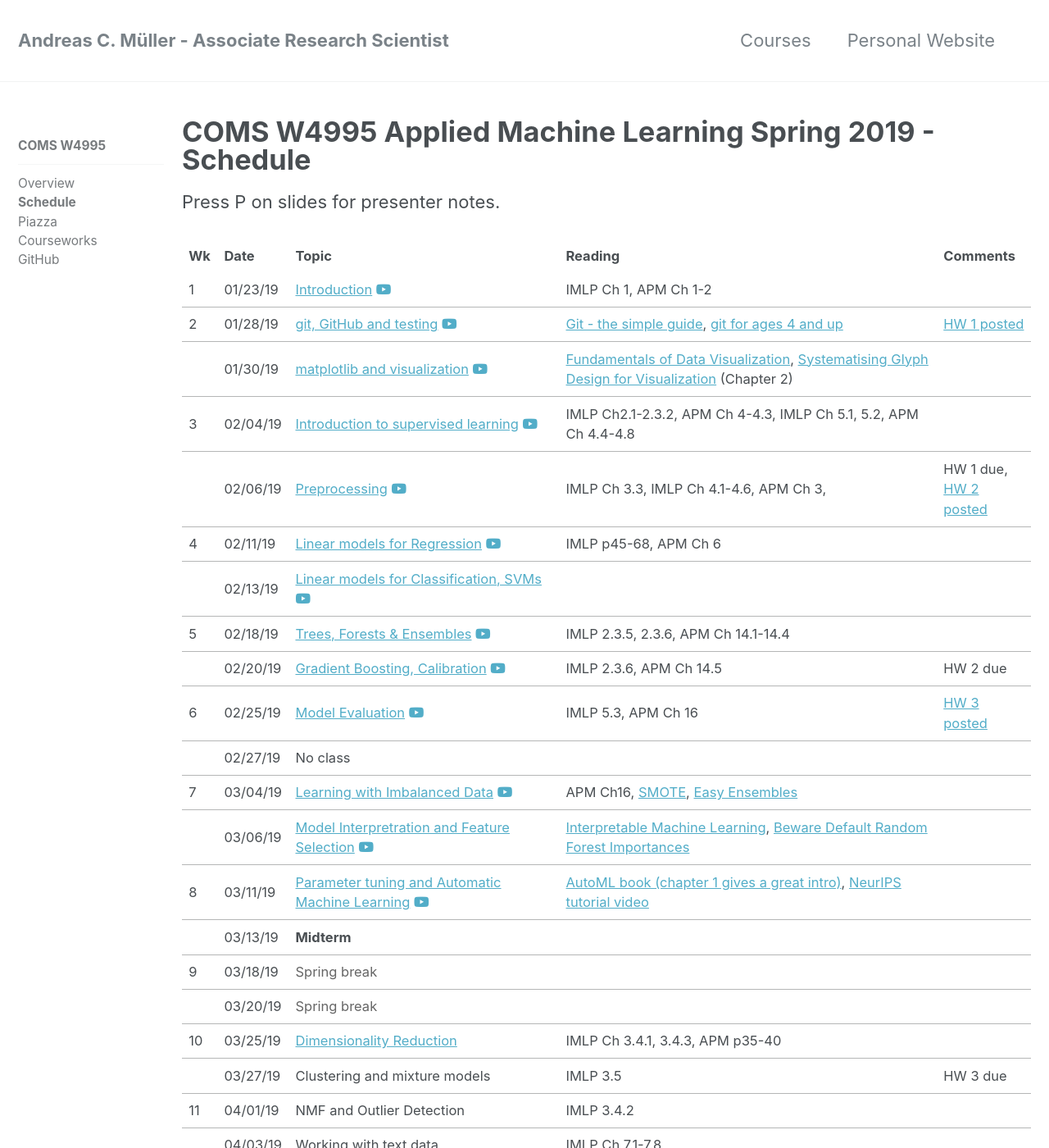
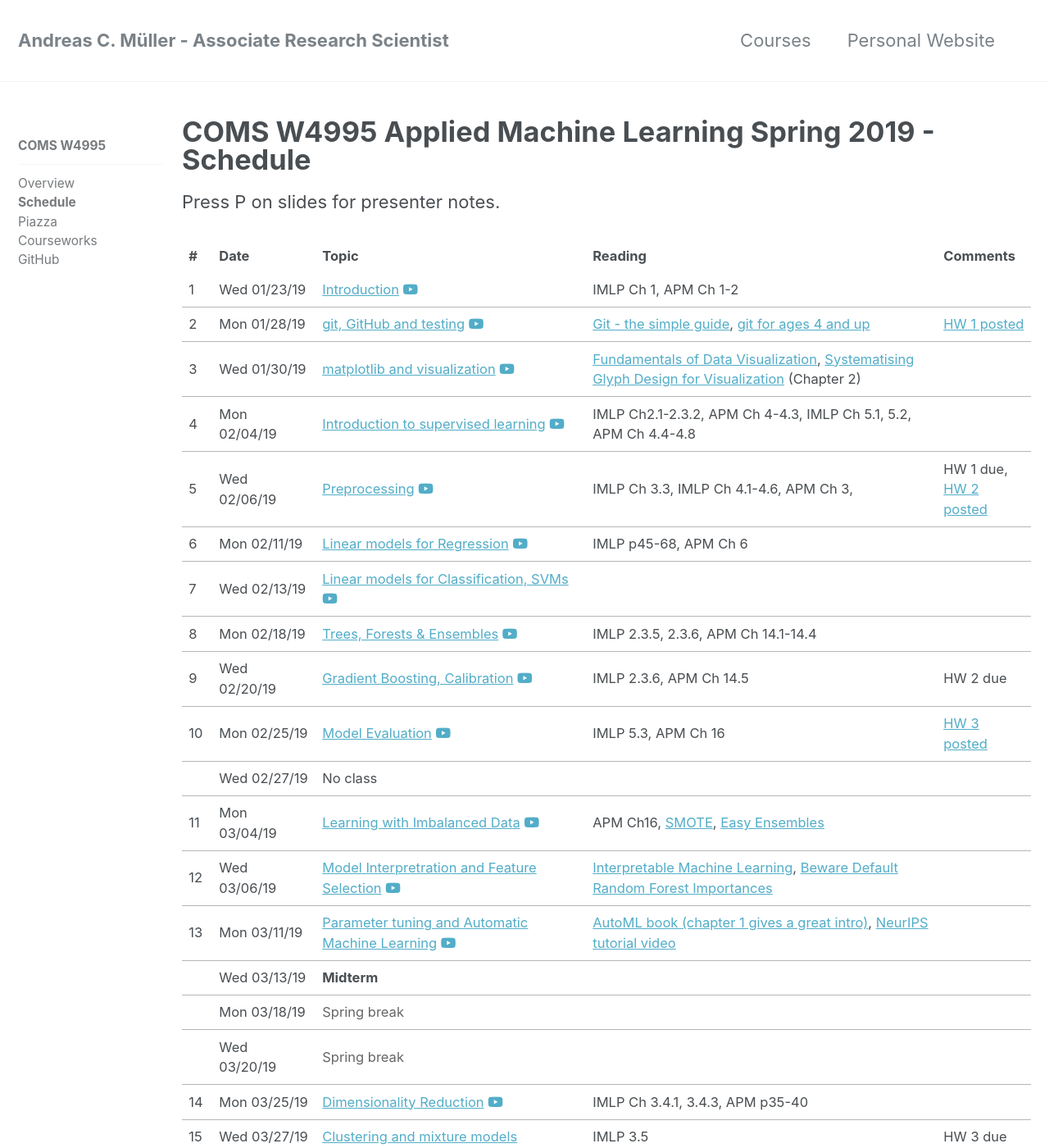
Before and after one commit to amueller/columbia-website, a Jekyll site: the page built from _comsw4995s19/lectures.md, in a window 1280 px wide and 1400 px high. Shown: the whole window at 82% size. Built offline with Jekyll 4.4.1, drawn with Linux system fonts in a browser that asks for light colours; nearby versions of some CDN libraries; some of the changed text lies outside the part shown.

Commit message:
add lecture numbers to all lectures, add links to lecture 14-16

```diff
--- a/_comsw4995s19/lectures.md
+++ b/_comsw4995s19/lectures.md
@@ -16,173 +16,173 @@ Press P on slides for presenter notes.
 	<colgroup></colgroup>
 	<colgroup></colgroup>
     <tr>
-        <th>Wk</th>
-        <th>Date</th>
+        <th>#</th>
+        <th style="width:126px">Date</th>
         <th style="width:330px">Topic</th>
         <th>Reading</th>
         <th style="width:115px">Comments</th>
     </tr>
 	<tr>
 		<td>1</td>
-		<td>01/23/19</td>
+		<td>Wed 01/23/19</td>
 		<td><a href="https://amueller.github.io/COMS4995-s19/slides/aml-01-introduction/">Introduction</a>&nbsp;<a href="https://www.youtube.com/watch?v=Qd68h4UGlNY&list=PL_pVmAaAnxIQGzQS2oI3OWEPT-dpmwTfA"><i class="fa fa-youtube-play" aria-hidden="true"></i></a></td>
 		<td>IMLP Ch 1, APM Ch 1-2</td>
 		<td><br></td>
 	</tr>
 	<tr>
 		<td>2</td>
-		<td>01/28/19</td>
+		<td>Mon 01/28/19</td>
 		<td><a href="https://amueller.github.io/COMS4995-s19/slides/aml-02-python-git-testing/">git, GitHub and testing</a>&nbsp;<a href="https://www.youtube.com/watch?v=EPVwnG-n4B0&index=2&list=PL_pVmAaAnxIQGzQS2oI3OWEPT-dpmwTfA"><i class="fa fa-youtube-play" aria-hidden="true"></i></a></td>
 		<td><a href="http://rogerdudler.github.io/git-guide/">Git - the simple guide</a>, <a href="https://www.youtube.com/watch?v=1ffBJ4sVUb4">git for ages 4 and up</a></td>
 		<td><a href="https://amueller.github.io/COMS4995-s19/homeworks/homework1-spring-2019.pdf">HW 1 posted</a></td>
 	</tr>
 	<tr>
-		<td><br></td>
-		<td>01/30/19</td>
+		<td>3<br></td>
+		<td>Wed 01/30/19</td>
 		<td><a href="https://amueller.github.io/COMS4995-s19/slides/aml-03-matplotlib/#1">matplotlib and visualization</a>&nbsp;<a href="https://www.youtube.com/watch?v=O2zXpQmij_c&index=4&list=PL_pVmAaAnxIQGzQS2oI3OWEPT-dpmwTfA&t=6s"><i class="fa fa-youtube-play" aria-hidden="true"></i></a></td>
 		<td><a href="https://serialmentor.com/dataviz/">Fundamentals of Data Visualization</a>, <a href="https://ora.ox.ac.uk/objects/uuid:b98ccce1-038f-4c0a-a259-7f53dfe06ac7">Systematising Glyph Design for Visualization</a> (Chapter 2)</td>
 		<td><br></td>
 	</tr>
 	<tr>
-		<td>3</td>
-		<td>02/04/19</td>
+		<td>4</td>
+		<td>Mon 02/04/19</td>
 		<td><a href="https://amueller.github.io/COMS4995-s19/slides/aml-04-supervised-learning/#1">Introduction to supervised learning</a>&nbsp;<a href="https://www.youtube.com/watch?v=MEEWqrJEtTg&t=3s&list=PL_pVmAaAnxIQGzQS2oI3OWEPT-dpmwTfA&index=5"><i class="fa fa-youtube-play" aria-hidden="true"></i></a>
         </td>
 		<td>IMLP Ch2.1-2.3.2, APM Ch 4-4.3, IMLP Ch 5.1, 5.2, APM Ch 4.4-4.8</td>
 		<td></td>
 	</tr>
 	<tr>
-		<td><br></td>
-		<td>02/06/19</td>
+		<td>5<br></td>
+		<td>Wed 02/06/19</td>
 		<td><a href="https://amueller.github.io/COMS4995-s19/slides/aml-05-preprocessing/">Preprocessing</a>&nbsp;<a href="https://www.youtube.com/watch?v=9rBc3rTsJsY&index=6&t=0s&list=PL_pVmAaAnxIQGzQS2oI3OWEPT-dpmwTfA"><i class="fa fa-youtube-play" aria-hidden="true"></i></a>
         </td>
 		<td>IMLP Ch 3.3, IMLP Ch 4.1-4.6, APM Ch 3,</td>
 		<td>HW 1 due, <a href="https://amueller.github.io/COMS4995-s19/homeworks/homework2-spring-2019.pdf">HW 2 posted</a></td>
 	</tr>
 	<tr>
-		<td>4</td>
-		<td>02/11/19</td>
+		<td>6</td>
+		<td>Mon 02/11/19</td>
 		<td><a href="https://amueller.github.io/COMS4995-s19/slides/aml-06-linear-models-regression/">Linear models for Regression</a>&nbsp;<a href="https://www.youtube.com/watch?v=3cZ_ScHonsI&index=6&list=PL_pVmAaAnxIQGzQS2oI3OWEPT-dpmwTfA"><i class="fa fa-youtube-play" aria-hidden="true"></i></a></td>
 		<td>IMLP p45-68, APM Ch 6</td>
 		<td></td>
 	</tr>
 	<tr>
-		<td></td>
-		<td>02/13/19</td>
+		<td>7</td>
+		<td>Wed 02/13/19</td>
 		<td><a href="https://amueller.github.io/COMS4995-s19/slides/aml-07-linear-models-classification/">Linear models for Classification, SVMs</a>&nbsp;<a href="https://www.youtube.com/watch?v=MRfLSgJyfpQ&index=8&t=0s&list=PL_pVmAaAnxIQGzQS2oI3OWEPT-dpmwTfA"><i class="fa fa-youtube-play" aria-hidden="true"></i></a></td>
 		<td></td>
 		<td></td>
 	</tr>
 	<tr>
-		<td>5</td>
-		<td>02/18/19</td>
+		<td>8</td>
+		<td>Mon 02/18/19</td>
 		<td><a href="https://amueller.github.io/COMS4995-s19/slides/aml-08-trees-forests/">Trees, Forests &amp; Ensembles</a>&nbsp;<a href="https://www.youtube.com/watch?v=_FBgcCbAvig&list=PL_pVmAaAnxIQGzQS2oI3OWEPT-dpmwTfA&index=8"><i class="fa fa-youtube-play" aria-hidden="true"></i></a></td>
 		<td>IMLP 2.3.5, 2.3.6, APM Ch 14.1-14.4</td>
 		<td></td>
 	</tr>
 	<tr>
-		<td><br></td>
-		<td>02/20/19</td>
+		<td>9<br></td>
+		<td>Wed 02/20/19</td>
 		<td><a href="https://amueller.github.io/COMS4995-s19/slides/aml-09-gradient-boosting-calibration/">Gradient Boosting, Calibration</a>&nbsp;<a href="https://www.youtube.com/watch?v=OC3qmxGh2gc&list=PL_pVmAaAnxIQGzQS2oI3OWEPT-dpmwTfA&index=9"><i class="fa fa-youtube-play" aria-hidden="true"></i></a></td>
 		<td>IMLP 2.3.6, APM Ch 14.5</td>
 		<td>HW 2 due</td>
 	</tr>
 	<tr>
-		<td>6</td>
-		<td>02/25/19</td>
+		<td>10</td>
+		<td>Mon 02/25/19</td>
 		<td><a href="https://amueller.github.io/COMS4995-s19/slides/aml-10-model-evaluation/">Model Evaluation</a>&nbsp;<a href="https://www.youtube.com/watch?v=EUiIydNBIbE&list=PL_pVmAaAnxIQGzQS2oI3OWEPT-dpmwTfA&index=11"><i class="fa fa-youtube-play" aria-hidden="true"></i></a></td>
 		<td>IMLP 5.3, APM Ch 16</td>
 		<td><a href="https://amueller.github.io/COMS4995-s19/homeworks/homework3-spring-2019.pdf">HW 3 posted</a></td>
 	</tr>
 	<tr>
 		<td></td>
-		<td>02/27/19</td>
+		<td>Wed 02/27/19</td>
 		<td>No class&nbsp;
 			</td>
 		<td></td>
 		<td></td>
 	</tr>
 	<tr>
-		<td>7</td>
-		<td>03/04/19</td>
+		<td>11</td>
+		<td>Mon 03/04/19</td>
 		<td><a href="https://amueller.github.io/COMS4995-s19/slides/aml-11-resampling-imbalanced-data/">Learning with Imbalanced Data</a>&nbsp;<a href="https://www.youtube.com/watch?v=Eix70D-H5ag&index=12&t=0s&list=PL_pVmAaAnxIQGzQS2oI3OWEPT-dpmwTfA"><i class="fa fa-youtube-play" aria-hidden="true"></i></a></td>
 		<td>APM Ch16, <a href="https://arxiv.org/pdf/1106.1813.pdf">SMOTE</a>, <a href="http://cs.nju.edu.cn/zhouzh/zhouzh.files/publication/tsmcb09.pdf">Easy Ensembles</a></td>
 		<td></td>
 	</tr>
 	<tr>
-		<td></td>
-		<td>03/06/19</td>
+		<td>12</td>
+		<td>Wed 03/06/19</td>
         <td><a href="https://amueller.github.io/COMS4995-s19/slides/aml-12-interpretation-feature-selection/">Model Interpretration and Feature Selection</a>&nbsp;<a href="https://www.youtube.com/watch?v=EQQ5YQibXOI&list=PL_pVmAaAnxIQGzQS2oI3OWEPT-dpmwTfA&index=12"><i class="fa fa-youtube-play" aria-hidden="true"></i></a></td>
         <td><a href="https://christophm.github.io/interpretable-ml-book/">Interpretable Machine Learning</a>, <a href="https://explained.ai/rf-importance/index.html">Beware Default Random Forest Importances</a></td>
 		<td></td>
 	</tr>
 	<tr>
-		<td>8</td>
-		<td>03/11/19</td>
+		<td>13</td>
+		<td>Mon 03/11/19</td>
 		<td><a href="https://amueller.github.io/COMS4995-s19/slides/aml-13-parameter-tuning-automl">Parameter tuning and Automatic Machine Learning</a>&nbsp;<a href="https://www.youtube.com/watch?v=tqtTHRwa8dE&list=PL_pVmAaAnxIQGzQS2oI3OWEPT-dpmwTfA&index=13"><i class="fa fa-youtube-play" aria-hidden="true"></i></a></td>
 		<td><a href="https://www.automl.org/book/">AutoML book (chapter 1 gives a great intro)</a>, <a href="https://www.youtube.com/watch?v=0eBR8a4MQ30">NeurIPS tutorial video</a></td>
 		<td></td>
 	</tr>
 	<tr>
 		<td><br></td>
-		<td>03/13/19</td>
+		<td>Wed 03/13/19</td>
 		<td><b>Midterm</b></td>
 		<td><br></td>
 		<td><br></td>
 	</tr>
 	<tr>
-		<td>9</td>
-		<td>03/18/19</td>
+		<td></td>
+		<td>Mon 03/18/19</td>
 		<td><font color="#666666">Spring break</font></td>
 		<td><br></td>
 		<td><br></td>
 	</tr>
 	<tr>
 		<td><br></td>
-		<td>03/20/19</td>
+		<td>Wed 03/20/19</td>
 		<td><font color="#666666">Spring break</font></td>
 		<td><br></td>
 		<td><br></td>
 	</tr>
 	<tr>
-		<td>10</td>
-		<td>03/25/19</td>
-		<td><a href="https://amueller.github.io/COMS4995-s19/slides/aml-14-dimensionality-reduction">Dimensionality Reduction</a>&nbsp;</td>
+		<td>14</td>
+		<td>Mon 03/25/19</td>
+		<td><a href="https://amueller.github.io/COMS4995-s19/slides/aml-14-dimensionality-reduction">Dimensionality Reduction</a>&nbsp;<a href="https://www.youtube.com/watch?v=gkoCw9nmM50"><i class="fa fa-youtube-play" aria-hidden="true"></i></a></td>
 		<td>IMLP Ch 3.4.1, 3.4.3, APM p35-40</td>
         <td></td>
 	</tr>
     <tr>
-		<td></td>
-		<td>03/27/19</td>
-		<td>Clustering and mixture models
+		<td>15</td>
+		<td>Wed 03/27/19</td>
+		<td><a href="https://amueller.github.io/COMS4995-s19/slides/aml-15-clustering-and-mixture-models">Clustering and mixture models</a>
 		</td>
 		<td>IMLP 3.5</td>
 		<td>HW 3 due</td>
 	</tr>
 	<tr>
-		<td>11</td>
-		<td>04/01/19</td>
-		<td>NMF and Outlier Detection</td>
+		<td>16</td>
+		<td>Mon 04/01/19</td>
+		<td><a href="https://amueller.github.io/COMS4995-s19/slides/aml-16-nmf-outlier-detection">NMF and Outlier Detection</a></td>
 		<td>IMLP 3.4.2</td>
 		<td></td>
 	</tr>
 	<tr>
-		<td></td>
-		<td>04/03/19</td>
+		<td>17</td>
+		<td>Wed 04/03/19</td>
 		<td>Working with text data</td>
 		<td>IMLP Ch 7.1-7.8</td>
 		<td><br></td>
 	</tr>
 	<tr>
-		<td>12</td>
-		<td>04/08/19</td>
+		<td>18</td>
+		<td>Mon 04/08/19</td>
 		<td>Topic models for text data</td>
 		<td>IMLP Ch 7.9</td>
 		<td>HW 4 posted</td>
 	</tr>
 	<tr>
-		<td></td>
-		<td>04/10/19</td>
+		<td>19</td>
+		<td>Wed 04/10/19</td>
 		<td>Word and document embeddings
 		</td>
 		<td><a href="https://papers.nips.cc/paper/5021-distributed-representations-of-words-and-phrases-and-their-compositionality.pdf">Mikolov 2013a</a>, <a href="http://www.aclweb.org/anthology/N13-1090">Mikolov 2013b</a>,
@@ -190,54 +190,54 @@ Press P on slides for presenter notes.
 		<td></td>
 	</tr>
 	<tr>
-		<td>13</td>
-		<td>04/15/19</td>
+		<td>20</td>
+		<td>Mon 04/15/19</td>
 		<td>More document embeddings
 		</td>
 		<td></td>
 		<td></td>
 	</tr>
 	<tr>
-		<td></td>
-		<td>04/17/19</td>
+		<td>21</td>
+		<td>Wed 04/17/19</td>
 		<td>Neural Networks
 		</td>
 		<td>IMLP Ch 2.3.8, <a href="http://www.deeplearningbook.org/contents/mlp.html">DL Ch 6</a>, <a href="http://www.deeplearningbook.org/contents/regularization.html">Ch 7.8</a></td>
 		<td>HW 4 due,  HW 5 posted</td>
 	</tr>
 	<tr>
-		<td>14</td>
-		<td>04/22/19</td>
+		<td>22</td>
+		<td>Mon 04/22/19</td>
 		<td>Neural networks in practice
 		</td>
 		<td><a href="http://www.deeplearningbook.org/contents/regularization.html">DL Ch 7.12</a>, <a href="http://www.deeplearningbook.org/contents/convnets.html">Ch 9</a>, <a href="https://keras.io/">keras docs</a>, <a href="http://cs231n.github.io/">Stanford CNN course notes, Module 2</a>, <a href="https://distill.pub/2017/feature-visualization/">Feature Visualization</a></td>
 		<td><br></td>
 	</tr>
 	<tr>
-		<td></td>
-		<td>04/24/19</td>
+		<td>23</td>
+		<td>Wed 04/24/19</td>
 		<td>Advanced Neural Networks
 		</td>
 		<td></td>
 		<td><br></td>
 	</tr>
 	<tr>
-		<td>15</td>
-		<td>04/29/19</td>
+		<td>24</td>
+		<td>Mon 04/29/19</td>
 		<td>Time series data</td>
 		<td><br></td>
 		<td></td>
 	</tr>
 	<tr>
-		<td></td>
-		<td>05/01/19</td>
+		<td>25</td>
+		<td>Wed 05/01/19</td>
 		<td>Recommender systems taught by Nicolas Hug</td>
 		<td><br></td>
 		<td>HW 5 due</td>
 	</tr>
 	<tr>
-		<td>16</td>
-		<td>05/06/19</td>
+		<td></td>
+		<td>Mon 05/06/19</td>
 		<td><b>Second Exam</b></td>
 		<td><br></td>
 		<td><br></td>
```
